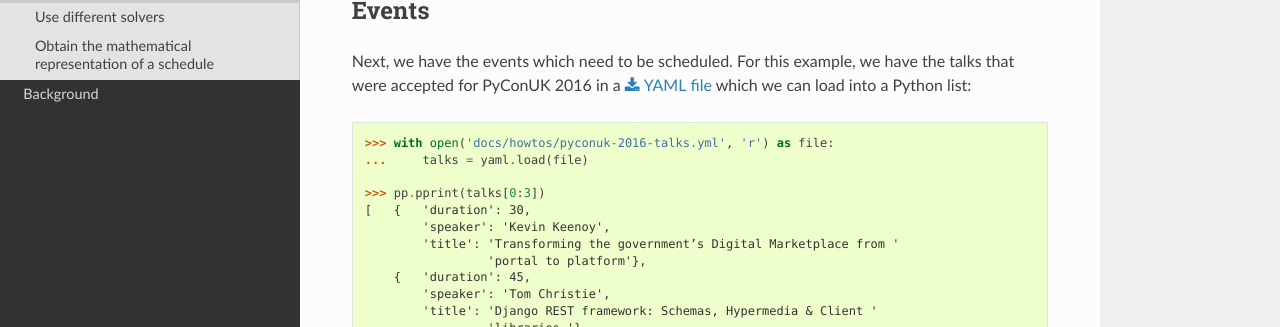
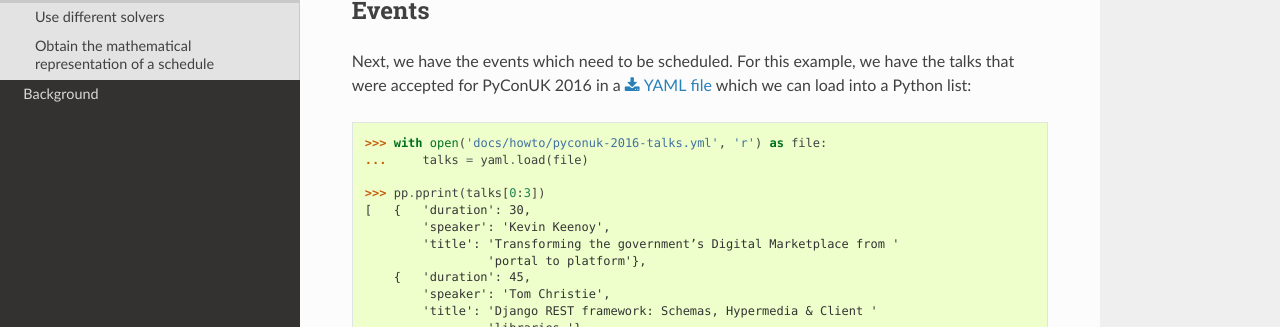
Before and after one commit to PyconUK/ConferenceScheduler, a Sphinx documentation site: the page built from docs/howto/define_a_conference.rst, in a window 1280 px wide and 900 px high, scrolled down 3939 px. Shown: the part 294-621 px from the top of the window. Built offline with Sphinx 7.4.7 and the Read the Docs theme 2.0.0, drawn with Linux system fonts in a browser that asks for light colours.

Commit message:
[#44] Fix path for yaml file

```diff
--- a/docs/howto/define_a_conference.rst
+++ b/docs/howto/define_a_conference.rst
@@ -225,7 +225,7 @@ the talks that were accepted for PyConUK 2016 in a
 :download:`YAML file <pyconuk-2016-talks.yml>` which we can load
 into a Python list::
 
-    >>> with open('docs/howtos/pyconuk-2016-talks.yml', 'r') as file:
+    >>> with open('docs/howto/pyconuk-2016-talks.yml', 'r') as file:
     ...     talks = yaml.load(file)
 
     >>> pp.pprint(talks[0:3])
```
